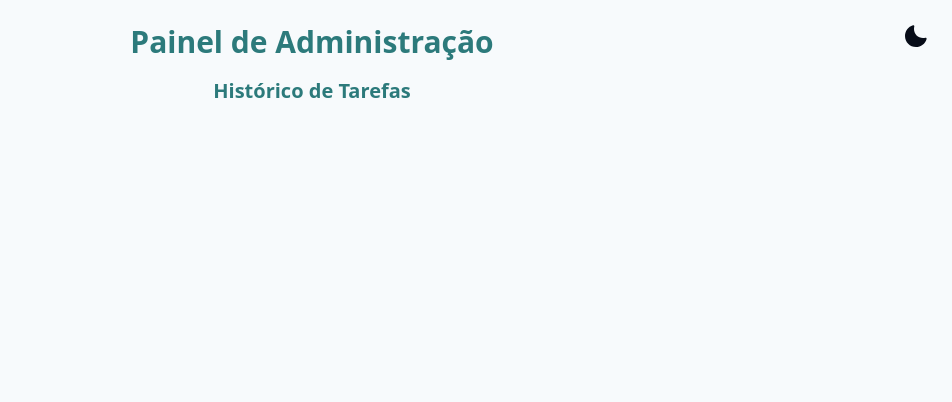
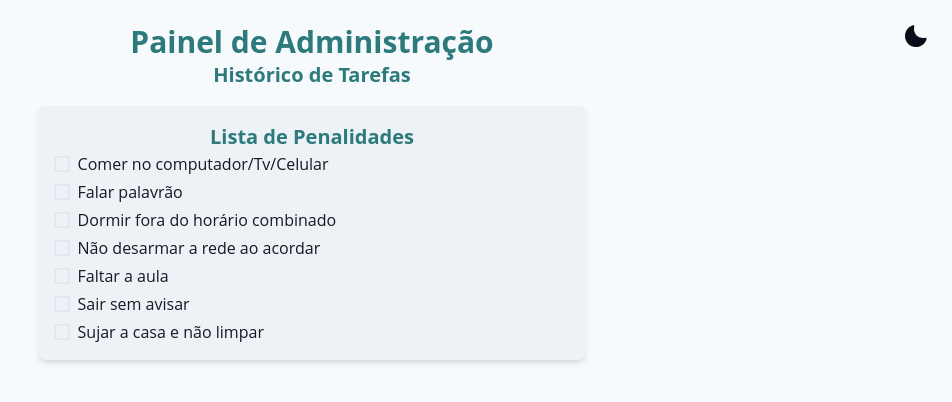
Before and after one commit to anthony-steffen/allowance-app, a React (Vite) app: page /admin in a window 1280 px wide. Shown: the top 402 px of the page, without its empty margins (328-1280 px from the left). Built offline with nearby package versions, Linux system fonts and the light colour scheme.

Commit message:
🚧 include blacklist in dailyTasks in progress.

```diff
--- /dev/null
+++ b/src/components/blackList.jsx
@@ -0,0 +1,30 @@
+import { Text, Stack, Checkbox,Container, useColorMode } from '@chakra-ui/react'
+import { penalities } from '../shared/penalties'
+
+
+
+const BlackList = () => {
+  const mode = useColorMode();
+  return (
+    <Container bg={mode.colorMode === "dark" ? "gray.700" : "gray.100"} p={4} my={2} borderRadius={8} boxShadow="md">
+          <Text
+          fontSize="xl"
+          color={mode.colorMode === "dark" ? "teal.400" : "teal.600"}
+          textAlign="center"
+          fontWeight="bold">
+            Lista de Penalidades
+          </Text>
+
+          <Stack spacing={1} direction='column'>
+            {penalities.map(penalty => (
+              <Checkbox key={penalty.id} value={penalty.title} colorScheme="teal" defaultChecked={penalty.add} onChange={() => penalty.add = !penalty.add}>
+                {penalty.title}
+              </Checkbox>
+
+            ))}
+          </Stack>
+        </Container>
+  )
+}
+
+export default BlackList
--- a/src/pages/AdminDashboard.jsx
+++ b/src/pages/AdminDashboard.jsx
@@ -1,81 +1,132 @@
-import { useContext } from 'react';
-import TaskContext from '../context/taskContext';
-import {useColorMode, Text, Flex, Heading, List, ListItem, ListIcon, Container, Button } from '@chakra-ui/react';
-import { CheckCircleIcon, CloseIcon } from '@chakra-ui/icons';
+import { useContext } from "react";
+import TaskContext from "../context/taskContext";
+import {
+	useColorMode,
+	Text,
+	Flex,
+	Heading,
+	List,
+	ListItem,
+	ListIcon,
+	Container,
+	Button,
+} from "@chakra-ui/react";
+import { CheckCircleIcon, CloseIcon } from "@chakra-ui/icons";
+import { penalities } from "../shared/penalties";
+import BlackList from "../components/blackList";
 
 const AdminDashboard = () => {
-  const {sendToApproval, approveTask, rejectTask} = useContext(TaskContext);
+	const { sendToApproval, approveTask, rejectTask } = useContext(TaskContext);
 	const mode = useColorMode();
 
-  const finalApprove = sendToApproval.some(record => record.approved);
+	const finalApprove = sendToApproval.some((record) => record.approved);
+
+	console.log(penalities);
 
 	return (
 		<Flex p={6} maxW="800px" mx="auto" direction="column">
-      <Heading as="h1" size="lg" textAlign="center" color="teal.600">
+			<Heading
+				as="h1"
+				size="lg"
+				textAlign="center"
+				color={mode.colorMode === "dark" ? "teal.400" : "teal.600"}
+        >
 				Painel de Administração
 			</Heading>
 
-      <Text fontSize="xl" color="teal.600" textAlign="center" my={4} fontWeight="bold">
+			<Text
+				fontSize="xl"
+				color={mode.colorMode === "dark" ? "teal.400" : "teal.600"}
+				textAlign="center"
+        mb={2}
+				fontWeight="bold">
 				Histórico de Tarefas
 			</Text>
 
-      {!finalApprove && sendToApproval.map(task => (
-        <Container bg={mode.colorMode === 'dark' ? 'gray.800' : 'gray.100'} p={4} borderRadius={8} boxShadow="md" key={task.date}>
-          <Text fontSize="xl" color="teal.600" textAlign="center" my={4} fontWeight="bold">
+			{!finalApprove &&
+				sendToApproval.map((task) => (
+					<Container
+						bg={mode.colorMode === "dark" ? "gray.700" : "gray.100"}
+						p={4}
+						borderRadius={8}
+						boxShadow="md"
+						key={task.date}>
+						<Text
+							fontSize="xl"
+							color={mode.colorMode === "dark" ? "teal.400" : "teal.600"}
+							textAlign="center"
+							fontWeight="bold">
 							Tarefas do dia {task.date}
 						</Text>
-          <Text fontSize="md" color="teal.600" textAlign="center" fontWeight="bold">
+						<Text
+							fontSize="md"
+							color={mode.colorMode === "dark" ? "teal.400" : "teal.600"}
+							textAlign="center"
+							fontWeight="bold">
 							Valor da recompensa
-            {task.dailyReward ? `: R$ ${task.dailyReward}` : ': R$ 0,00'}
+							{task.dailyReward ? `: R$ ${task.dailyReward}` : ": R$ 0,00"}
 						</Text>
-          <List spacing={3} my={4}>
-            {task.completed.map(task => (
-                <ListItem key={task.id} color={mode.colorMode === 'dark' ? 'white' : 'gray.800'} fontWeight="bold" fontSize="md">
-                  <Flex dir='row' align='center' justify='space-between'>
-                    {task.title}
+						<List spacing={1} my={1}>
+							{task.completed.map((task) => (
+								<ListItem
+									key={task.id}
+									color={mode.colorMode === "dark" ? "white" : "gray.800"}
+									fontWeight="bold"
+									fontSize="md">
+									<Flex dir="row" align="center" justify="space-between">
+										<Text>{task.title}</Text>
 										<ListIcon as={CheckCircleIcon} color="green.500" />
 									</Flex>
 								</ListItem>
-              ))
-            }
+							))}
 						</List>
 
-          <List spacing={3} my={4}>
-            {task.notCompleted.map(task => (
-                <ListItem key={task.id} color={mode.colorMode === 'dark' ? 'white' : 'gray.800'} fontWeight="bold" fontSize="md">
-                  <Flex dir='row' align='center' justify='space-between'>
+						<List spacing={1}>
+							{task.notCompleted.map((task) => (
+								<ListItem
+									key={task.id}
+									color={mode.colorMode === "dark" ? "white" : "gray.800"}
+									fontWeight="bold"
+									fontSize="md">
+									<Flex dir="row" align="center" justify="space-between">
 										{task.title}
 										<ListIcon as={CloseIcon} color="red.400" />
 									</Flex>
 								</ListItem>
-              ))
-            }
+							))}
 						</List>
 
-          <Flex justify="space-between" align='center' my={5} flexDir={'column'} gap={4}>
+						<Flex
+							justify="space-around"
+							align="center"
+              mt={4}
+							flexDir={{ base: "column", md: "row" }}
+							gap={2}
+              >
 							<Button
-              maxW="200px"
+								maxW="150px"
 								onClick={approveTask}
-              bg={'teal.700'}
-              _hover={{ bg: 'teal.800' }}
-            >
+								bg={"teal.700"}
+								_hover={{ bg: "teal.800" }}>
 								Aprovar Tarefas
 							</Button>
 
 							<Button
-              maxW="200px"
+								maxW="150px"
 								onClick={rejectTask}
-              bg={'red.500'}
-              _hover={{ bg: 'red.600' }}
-            >
+								bg={"red.500"}
+								_hover={{ bg: "red.600" }}>
 								Rejeitar Tarefas
 							</Button>
 						</Flex>
 					</Container>
 				))}
+        {!finalApprove && (
+        <BlackList />
+      )}
+		</Flex>
 
-    </Flex>
 	);
-}
+};
 
 export default AdminDashboard;
--- a/src/pages/Home.jsx
+++ b/src/pages/Home.jsx
@@ -4,7 +4,16 @@ import TaskContext from '../context/taskContext';
 import { CheckCircleIcon, WarningIcon } from '@chakra-ui/icons';
 
 const Home = () => {
-  const {sendToApproval, tasks, loaded, loadDailyTasks, toggleTaskCompletion, completeAllTasks, recordCompletedTasks } = useContext(TaskContext);
+  const {
+    sendToApproval,
+    approved,
+    tasks,
+    loaded,
+    loadDailyTasks,
+    toggleTaskCompletion,
+    completeAllTasks,
+    recordCompletedTasks
+  } = useContext(TaskContext);
   const colorMode = useColorMode();
   const progress = tasks.filter(task => task.done).length / tasks.length * 100;
   const allCompleted = tasks.every(task => task.done);
@@ -16,6 +25,9 @@ const Home = () => {
       <Heading as="h1" size="lg" mb={4} textAlign="center" color="teal.600">
         Minhas Tarefas Diárias
       </Heading>
+      <Heading as="h1" size="lg" mb={4} textAlign="center" color="teal.600">
+        Mesada R$ {approved.reduce((acc, record) => acc + record.dailyReward, 0).toFixed(2)}
+      </Heading>
 
       {/* Exibe a mensagem de conclusão se a aprovação foi solicitada */}
       {sendToApproval.some(record => record.date === today) ? (
@@ -25,6 +37,10 @@ const Home = () => {
       ) : (
         <>
           <Flex
+            bg={colorMode.colorMode === 'dark' ? 'gray.700' : 'gray.100'}
+            p={4}
+            borderRadius={10}
+            boxShadow="md"
             justifyContent="space-between"
             alignItems="center"
             mb={4}
@@ -46,7 +62,7 @@ const Home = () => {
             </CircularProgress>
 
             <Text fontSize="lg" fontWeight="bold" color="teal.600" textAlign="center">
-              {`Recompensa: ${tasks.reduce((acc, task) => acc + (task.done ? task.value : 0), 0).toFixed(2)}`}
+              {`Recompensa/Diária: ${tasks.reduce((acc, task) => acc + (task.done ? task.value : 0), 0).toFixed(2)}`}
             </Text>
 
             <Button maxW="160px" onClick={recordCompletedTasks}>
@@ -70,7 +86,13 @@ const Home = () => {
           </Flex>
 
           {tasks.map(task => (
-            <Card key={task.id} mb={4}>
+            <Card
+            key={task.id}
+            mb={4}
+            bg={colorMode.colorMode === 'dark' ? 'gray.700' : 'gray.100'}
+            boxShadow="md"
+            borderRadius={10}
+            >
               <CardBody>
                 <Stack spacing={3}>
                   <Heading as="h2" size="md">{task.title}</Heading>
--- /dev/null
+++ b/src/shared/penalties.js
@@ -0,0 +1,45 @@
+
+export const penalities = [
+  {
+    id: 1,
+    title: 'Comer no computador/Tv/Celular',
+    value: 1,
+    add: false
+  },
+  {
+    id: 2,
+    title: 'Falar palavrão',
+    value: 1.34,
+    add: false
+  },
+  {
+    id: 3,
+    title: 'Dormir fora do horário combinado',
+    value: 0.6,
+    add: false
+  },
+  {
+    id: 4,
+    title: 'Não desarmar a rede ao acordar',
+    value: 1,
+    add: false
+  },
+  {
+    id: 5,
+    title: 'Faltar a aula',
+    value: 2.2,
+    add: false
+  },
+  {
+    id: 6,
+    title: 'Sair sem avisar',
+    value: 0.43,
+    add: false
+  },
+  {
+    id: 7,
+    title: 'Sujar a casa e não limpar',
+    value: 1.5,
+    add: false
+  }
+];
```
Lines whose indentation alone changed are shown as unchanged.
